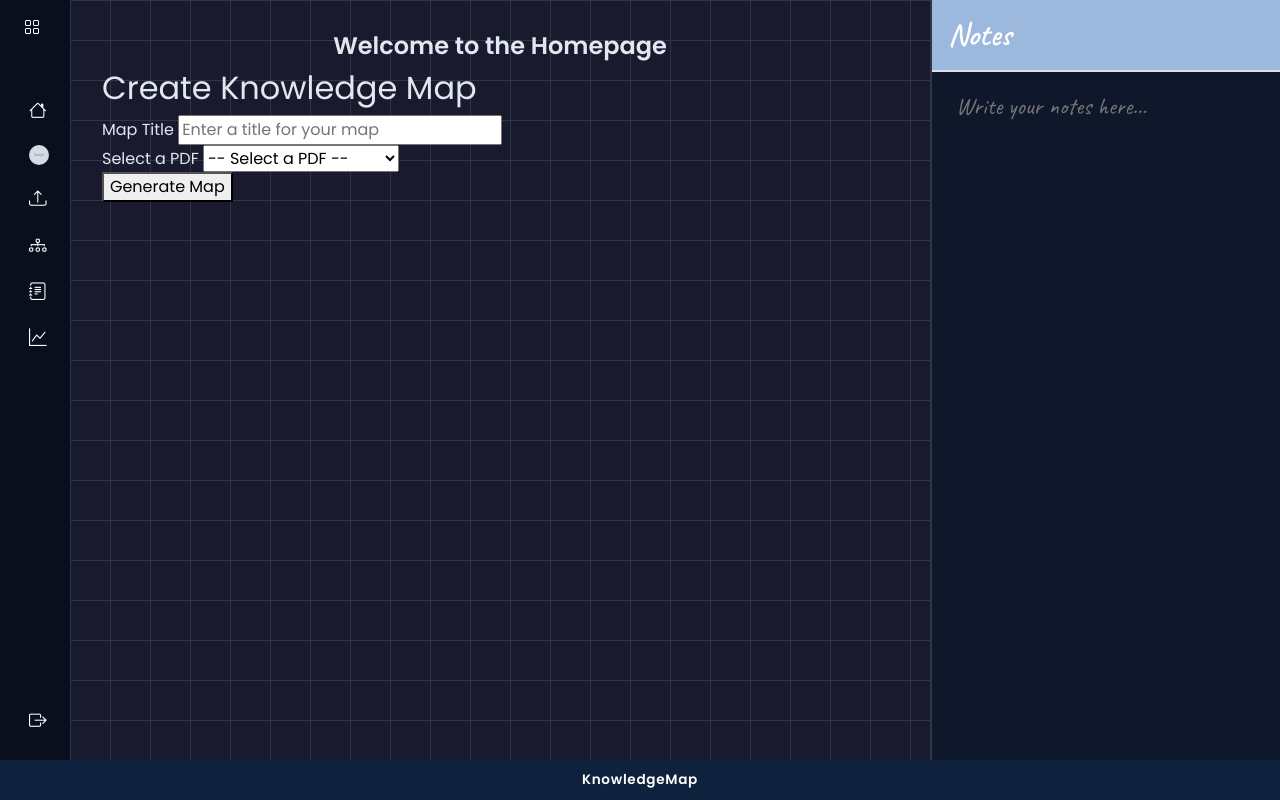
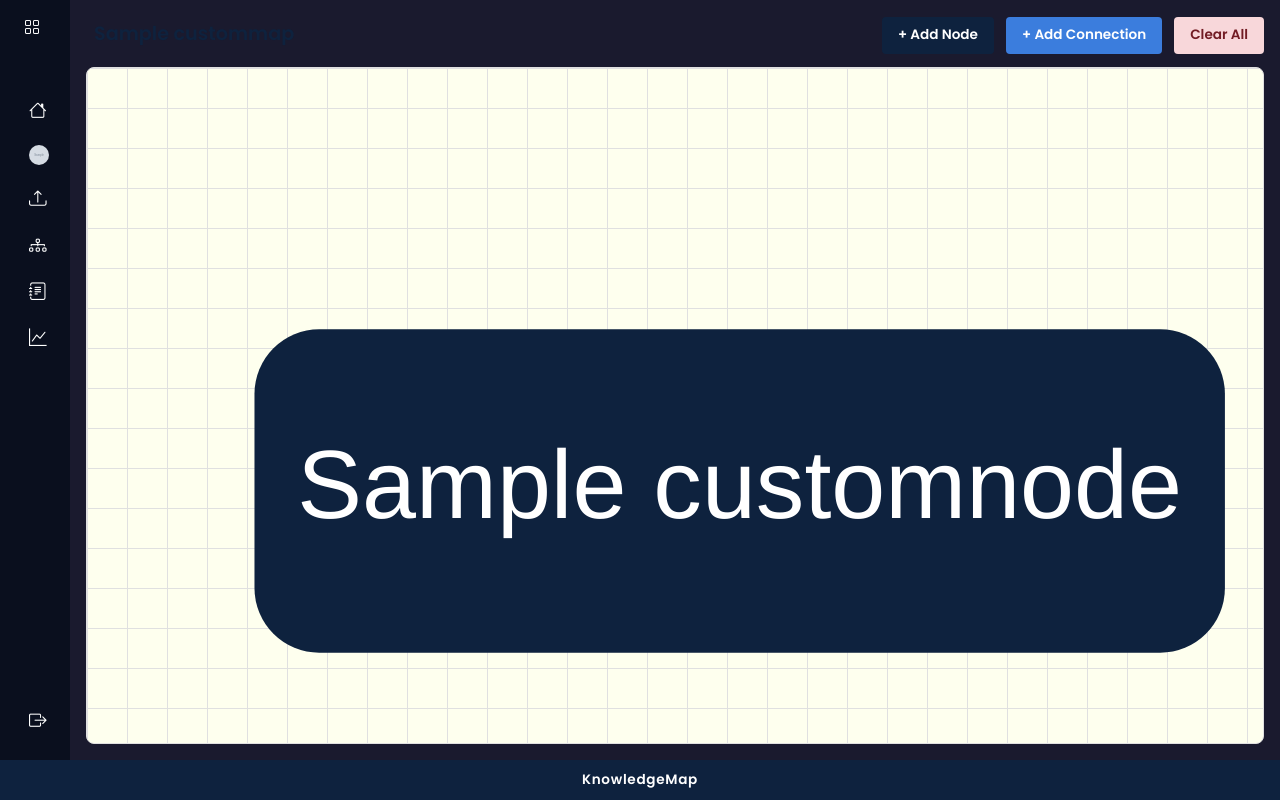
Before and after one commit to CS4300-CS5300-SP26/dev5_cust3, a Django app: page /homepage/ in a window 1280 px wide. Run offline with Django 4.2, Linux system fonts and the light colour scheme; a user stored in the database is signed in; tables that the repository leaves empty hold one stand-in row (values such as "Sample post"); grey boxes marked "Sample" are stand-in pictures; parts of the project's set-up code (start-up, migrations or seed data) failed here and were passed over; some libraries are stand-ins or nearby versions.

Commit message:
after trial and error, a working custom map homepage!!!!

```diff
--- a/knowledge_map/knowledge_app/static/css/homepage.css
+++ b/knowledge_map/knowledge_app/static/css/homepage.css
@@ -1,55 +1,207 @@
-.homepage-wrapper {
+/* Builder wrapper */
+.builder-wrapper {
     display: flex;
-    height: 100vh;
+    flex-direction: column;
+    height: calc(100vh - 2.5rem);
+    padding: 1rem;
+    position: relative;
 }
 
-.homepage-main {
-    flex: 1;
-    padding: 2rem;
-    background-image:
-    linear-gradient(var(--card-border) 1px, transparent 1px),
-    linear-gradient(90deg, var(--card-border) 1px, transparent 1px);
-    background-size: 40px 40px;
-    background-color: var(--bg-color);
+/* Toolbar */
+.builder-toolbar {
+    display: flex;
+    align-items: center;
+    gap: 0.75rem;
+    margin-bottom: 0.75rem;
+    flex-wrap: wrap;
 }
 
-.notepad-panel {
-    width: 350px;
-    min-width: 300px;
-    background-color: var(--input-bg);
-    border-left: 2px solid var(--card-border);
+/* Editable map title */
+.map-title-input {
+    font-family: 'Poppins', sans-serif;
+    font-size: 1.2rem;
+    font-weight: 600;
+    color: #0e223e;
+    border: none;
+    border-bottom: 2px solid transparent;
+    outline: none;
+    background: transparent;
+    padding: 0.25rem 0.5rem;
+    flex: 1;
+    min-width: 150px;
+}
+
+.map-title-input:focus {
+    border-bottom: 2px solid #3b7ddd;
+}
+
+/* Toolbar buttons */
+.toolbar-btn {
+    background-color: #0e223e;
+    color: white;
+    border: none;
+    padding: 0.5rem 1rem;
+    border-radius: 4px;
+    font-size: 0.85rem;
+    font-weight: 600;
+    cursor: pointer;
+    font-family: 'Poppins', sans-serif;
+}
+
+.toolbar-btn:hover {
+    background-color: #3b7ddd;
+}
+
+.edge-btn {
+    background-color: #3b7ddd;
+}
+
+.edge-btn:hover {
+    background-color: #0e223e;
+}
+
+.clear-btn {
+    background-color: #f8d7da;
+    color: #721c24;
+}
+
+.clear-btn:hover {
+    background-color: #721c24;
+    color: white;
+}
+
+/* Add node form */
+.add-node-form {
+    display: flex;
+    gap: 0.5rem;
+    padding: 0.75rem 0;
+    align-items: center;
+    flex-wrap: wrap;
+}
+
+.add-node-form input {
+    padding: 0.5rem 0.75rem;
+    border: 1px solid #e0e0e0;
+    border-radius: 4px;
+    font-family: 'Poppins', sans-serif;
+    font-size: 0.85rem;
+    outline: none;
+    flex: 1;
+    min-width: 150px;
+}
+
+.add-node-form input:focus {
+    border-color: #9db8dd;
+}
+
+.confirm-btn {
+    background-color: #0e223e;
+    color: white;
+    border: none;
+    padding: 0.5rem 1rem;
+    border-radius: 4px;
+    font-size: 0.85rem;
+    font-weight: 600;
+    cursor: pointer;
+    font-family: 'Poppins', sans-serif;
+}
+
+.confirm-btn:hover {
+    background-color: #3b7ddd;
+}
+
+.cancel-btn {
+    background-color: #e0e0e0;
+    color: #333;
+    border: none;
+    padding: 0.5rem 1rem;
+    border-radius: 4px;
+    font-size: 0.85rem;
+    font-weight: 600;
+    cursor: pointer;
+    font-family: 'Poppins', sans-serif;
+}
+
+.cancel-btn:hover {
+    background-color: #ccc;
+}
+
+/* Cytoscape canvas */
+#cy {
+    flex: 1;
+    border: 1px solid #e0e0e0;
+    border-radius: 8px;
+    background-color: #feffee;
+    background-image:
+        linear-gradient(#e0e0e0 1px, transparent 1px),
+        linear-gradient(90deg, #e0e0e0 1px, transparent 1px);
+    background-size: 40px 40px;
+}
+
+/* Node popup */
+.node-popup {
+    position: absolute;
+    top: 0;
+    right: 0;
+    height: 100%;
+    width: 300px;
+    background-color: #fff;
+    border-left: 2px solid #e0e0e0;
     display: flex;
     flex-direction: column;
+    padding: 1.5rem;
+    box-shadow: -4px 0 12px rgba(0, 0, 0, 0.1);
+    z-index: 100;
+    overflow-y: auto;
 }
 
-.notepad-header {
-    padding: 1rem 1rem;
-    border-bottom: 2px solid #e0e0e0;
-    background-color: #9db8dd;
-    color: white;
-    font-family: "Caveat", cursive;
-    font-optical-sizing: auto;
-    font-weight: 400;
-    font-style: normal;
+.node-popup h3 {
+    font-size: 1rem;
+    font-weight: 600;
+    color: #0e223e;
+    margin-bottom: 0.5rem;
+    margin-top: 1.5rem;
 }
 
-.notepad-header h2 {
-    font-size: 2rem;
-    font-weight: 600;
-    margin: 0;
+.node-popup p {
+    font-size: 0.875rem;
+    color: #555;
+    margin: 0 0 1rem 0;
 }
 
-.notepad-body {
-    flex: 1;
-    padding: 1rem 1.5rem;
+.popup-close {
+    position: absolute;
+    top: 0.5rem;
+    right: 0.75rem;
+    background: none;
     border: none;
-    resize: none;
-    font-family: "Caveat", cursive;
-    font-optical-sizing: auto;
-    font-weight: 400;
-    font-style: normal;
-    font-size: 1.5rem;
-    outline: none;
-    background-color: var(--input-bg);
-    color: var(--input-color);
+    font-size: 1rem;
+    cursor: pointer;
+    color: #555;
 }
+
+.popup-close:hover {
+    color: #0e223e;
+}
+
+.delete-btn {
+    background-color: #f8d7da;
+    color: #721c24;
+    border: none;
+    padding: 0.5rem 1rem;
+    border-radius: 4px;
+    font-size: 0.85rem;
+    font-weight: 600;
+    cursor: pointer;
+    font-family: 'Poppins', sans-serif;
+    margin-top: auto;
+}
+
+.delete-btn:hover {
+    background-color: #721c24;
+    color: white;
+}
+
+.hidden {
+    display: none;
+}
--- /dev/null
+++ b/knowledge_map/knowledge_app/static/js/homepage.js
@@ -0,0 +1,325 @@
+console.log('homepage.js loaded');
+
+document.addEventListener('DOMContentLoaded', function() {
+    // @ts-nocheck
+
+    // Read Django variables from data attributes
+    const mapData = document.getElementById('map-data');
+    const csrfToken = mapData.dataset.csrf;
+    const mapId = mapData.dataset.mapId;
+    const cyNodes = JSON.parse(mapData.dataset.nodes);
+    const cyEdges = JSON.parse(mapData.dataset.edges);
+
+    const addNodeUrl = `/custom-map/${mapId}/add-node/`;
+    const addEdgeUrl = `/custom-map/${mapId}/add-edge/`;
+    const updateTitleUrl = `/custom-map/${mapId}/update-title/`;
+
+    // Initialise Cytoscape
+    const cy = cytoscape({
+        container: document.getElementById('cy'),
+        elements: [...cyNodes, ...cyEdges],
+        style: [
+            {
+                selector: 'node',
+                style: {
+                    'background-color': '#0e223e',
+                    'label': 'data(label)',
+                    'color': '#fff',
+                    'text-valign': 'center',
+                    'text-halign': 'center',
+                    'font-size': '12px',
+                    'width': '120px',
+                    'height': '40px',
+                    'shape': 'roundrectangle',
+                    'text-wrap': 'wrap',
+                    'text-max-width': '110px',
+                }
+            },
+            {
+                selector: 'edge',
+                style: {
+                    'width': 2,
+                    'line-color': '#9db8dd',
+                    'target-arrow-color': '#9db8dd',
+                    'target-arrow-shape': 'triangle',
+                    'curve-style': 'bezier',
+                    'label': 'data(label)',
+                    'font-size': '10px',
+                    'color': '#333',
+                }
+            },
+            {
+                selector: 'node.selected-source',
+                style: {
+                    'background-color': '#3b7ddd',
+                    'border-width': '3px',
+                    'border-color': '#fff',
+                }
+            }
+        ],
+        layout: { name: 'preset' }
+    });
+
+    // Cache DOM elements
+    const popup = document.getElementById('node-popup');
+    const popupLabel = document.getElementById('popup-label');
+    const popupSummary = document.getElementById('popup-summary');
+    const popupClose = document.getElementById('popup-close');
+    const deleteNodeBtn = document.getElementById('delete-node-btn');
+    const edgePopup = document.getElementById('edge-popup');
+    const edgePopupLabel = document.getElementById('edge-popup-label');
+    const edgePopupClose = document.getElementById('edge-popup-close');
+    const deleteEdgeBtn = document.getElementById('delete-edge-btn');
+    const addNodeBtn = document.getElementById('add-node-btn');
+    const addEdgeBtn = document.getElementById('add-edge-btn');
+    const addNodeForm = document.getElementById('add-node-form');
+    const confirmAddNode = document.getElementById('confirm-add-node');
+    const cancelAddNode = document.getElementById('cancel-add-node');
+    const clearBtn = document.getElementById('clear-btn');
+    const mapTitleInput = document.getElementById('map-title');
+
+    let selectedNodeId = null;
+    let selectedEdgeId = null;
+    let edgeMode = false;
+    let sourceNode = null;
+
+    // ── Title update ──────────────────────────────────────────────────────────────
+    mapTitleInput.addEventListener('blur', async function() {
+        const title = mapTitleInput.value.trim();
+        if (!title) return;
+        await fetch(updateTitleUrl, {
+            method: 'POST',
+            headers: { 'Content-Type': 'application/json', 'X-CSRFToken': csrfToken },
+            body: JSON.stringify({ title })
+        });
+    });
+
+    // ── Add node ──────────────────────────────────────────────────────────────────
+    addNodeBtn.addEventListener('click', function() {
+        addNodeForm.classList.remove('hidden');
+        document.getElementById('new-node-label').focus();
+    });
+
+    cancelAddNode.addEventListener('click', function() {
+        addNodeForm.classList.add('hidden');
+        document.getElementById('new-node-label').value = '';
+        document.getElementById('new-node-summary').value = '';
+    });
+
+    confirmAddNode.addEventListener('click', async function() {
+        const label = document.getElementById('new-node-label').value.trim();
+        const summary = document.getElementById('new-node-summary').value.trim();
+
+        if (!label) {
+            alert('Please enter a label for the node.');
+            return;
+        }
+
+        const x = cy.width() / 2 + (Math.random() - 0.5) * 100;
+        const y = cy.height() / 2 + (Math.random() - 0.5) * 100;
+
+        try {
+            const response = await fetch(addNodeUrl, {
+                method: 'POST',
+                headers: { 'Content-Type': 'application/json', 'X-CSRFToken': csrfToken },
+                body: JSON.stringify({ label, summary, x, y })
+            });
+            const data = await response.json();
+
+            if (response.ok) {
+                cy.add({
+                    group: 'nodes',
+                    data: { id: data.id, label: data.label, summary: data.summary },
+                    position: { x, y }
+                });
+                addNodeForm.classList.add('hidden');
+                document.getElementById('new-node-label').value = '';
+                document.getElementById('new-node-summary').value = '';
+            } else {
+                alert(data.error || 'Failed to add node.');
+            }
+        } catch {
+            alert('Network error. Failed to add node.');
+        }
+    });
+
+    // ── Add connection (edge mode) ────────────────────────────────────────────────
+    addEdgeBtn.addEventListener('click', function() {
+        edgeMode = !edgeMode;
+        sourceNode = null;
+
+        if (edgeMode) {
+            addEdgeBtn.textContent = 'Cancel Connection';
+            addEdgeBtn.style.backgroundColor = '#856404';
+            cy.nodes().style('border-width', '2px');
+            cy.nodes().style('border-color', '#9db8dd');
+        } else {
+            resetEdgeMode();
+        }
+    });
+
+    function resetEdgeMode() {
+        if (sourceNode) sourceNode.removeClass('selected-source');
+        sourceNode = null;
+        edgeMode = false;
+        addEdgeBtn.textContent = '+ Add Connection';
+        addEdgeBtn.style.backgroundColor = '';
+        cy.nodes().style('border-width', '0px');
+    }
+
+    // ── Node tap handler ──────────────────────────────────────────────────────────
+    cy.on('tap', 'node', function(event) {
+        const node = event.target;
+
+        if (edgeMode) {
+            if (!sourceNode) {
+                sourceNode = node;
+                node.addClass('selected-source');
+            } else if (sourceNode.id() !== node.id()) {
+                const label = prompt('Enter connection label (optional):') || '';
+
+                fetch(addEdgeUrl, {
+                    method: 'POST',
+                    headers: { 'Content-Type': 'application/json', 'X-CSRFToken': csrfToken },
+                    body: JSON.stringify({
+                        source_id: sourceNode.data('id'),
+                        target_id: node.data('id'),
+                        label
+                    })
+                })
+                .then(r => r.json())
+                .then(data => {
+                    if (data.error) {
+                        alert(data.error);
+                    } else {
+                        cy.add({
+                            group: 'edges',
+                            data: { id: data.id, source: data.source, target: data.target, label: data.label }
+                        });
+                    }
+                })
+                .catch(() => alert('Failed to create connection.'))
+                .finally(() => resetEdgeMode());
+            }
+            return;
+        }
+
+        // Normal mode - show popup
+        selectedNodeId = node.data('id');
+        popupLabel.textContent = node.data('label') || '';
+        popupSummary.textContent = node.data('summary') || '';
+        popup.classList.remove('hidden');
+        edgePopup.classList.add('hidden');
+    });
+
+    // ── Edge tap handler ──────────────────────────────────────────────────────────
+    cy.on('tap', 'edge', function(event) {
+        if (edgeMode) return;
+        const edge = event.target;
+        selectedEdgeId = edge.data('id').replace('e', '');
+        edgePopupLabel.textContent = edge.data('label') || '';
+        edgePopup.classList.remove('hidden');
+        popup.classList.add('hidden');
+    });
+
+    // Close popups when clicking background
+    cy.on('tap', function(event) {
+        if (event.target === cy) {
+            popup.classList.add('hidden');
+            edgePopup.classList.add('hidden');
+            selectedNodeId = null;
+            selectedEdgeId = null;
+        }
+    });
+
+    // ── Save node position after drag ─────────────────────────────────────────────
+    cy.on('dragfree', 'node', async function(event) {
+        const node = event.target;
+        const pos = node.position();
+        const nodeId = node.data('id');
+        const updateUrl = `/custom-map/${mapId}/update-node/${nodeId}/`;
+
+        await fetch(updateUrl, {
+            method: 'POST',
+            headers: { 'Content-Type': 'application/json', 'X-CSRFToken': csrfToken },
+            body: JSON.stringify({ x: pos.x, y: pos.y })
+        });
+    });
+
+    // ── Close popups ──────────────────────────────────────────────────────────────
+    popupClose.addEventListener('click', function() {
+        popup.classList.add('hidden');
+        selectedNodeId = null;
+    });
+
+    edgePopupClose.addEventListener('click', function() {
+        edgePopup.classList.add('hidden');
+        selectedEdgeId = null;
+    });
+
+    // ── Delete node ───────────────────────────────────────────────────────────────
+    deleteNodeBtn.addEventListener('click', async function() {
+        if (!selectedNodeId) return;
+        if (!confirm('Delete this node?')) return;
+
+        const deleteUrl = `/custom-map/${mapId}/delete-node/${selectedNodeId}/`;
+
+        try {
+            const response = await fetch(deleteUrl, {
+                method: 'POST',
+                headers: { 'X-CSRFToken': csrfToken }
+            });
+
+            if (response.ok) {
+                cy.getElementById(selectedNodeId).remove();
+                popup.classList.add('hidden');
+                selectedNodeId = null;
+            } else {
+                alert('Failed to delete node.');
+            }
+        } catch {
+            alert('Network error. Failed to delete node.');
+        }
+    });
+
+    // ── Delete edge ───────────────────────────────────────────────────────────────
+    deleteEdgeBtn.addEventListener('click', async function() {
+        if (!selectedEdgeId) return;
+        if (!confirm('Delete this connection?')) return;
+
+        const deleteUrl = `/custom-map/${mapId}/delete-edge/${selectedEdgeId}/`;
+
+        try {
+            const response = await fetch(deleteUrl, {
+                method: 'POST',
+                headers: { 'X-CSRFToken': csrfToken }
+            });
+
+            if (response.ok) {
+                cy.getElementById(`e${selectedEdgeId}`).remove();
+                edgePopup.classList.add('hidden');
+                selectedEdgeId = null;
+            } else {
+                alert('Failed to delete connection.');
+            }
+        } catch {
+            alert('Network error. Failed to delete connection.');
+        }
+    });
+
+    // ── Clear all ─────────────────────────────────────────────────────────────────
+    clearBtn.addEventListener('click', async function() {
+        if (!confirm('Are you sure you want to clear the entire map?')) return;
+
+        const nodes = cy.nodes().map(n => n.data('id'));
+        for (const nodeId of nodes) {
+            await fetch(`/custom-map/${mapId}/delete-node/${nodeId}/`, {
+                method: 'POST',
+                headers: { 'X-CSRFToken': csrfToken }
+            });
+        }
+        cy.elements().remove();
+        popup.classList.add('hidden');
+        edgePopup.classList.add('hidden');
+    });
+});
--- a/knowledge_map/knowledge_app/templates/knowledge_app/homepage.html
+++ b/knowledge_map/knowledge_app/templates/knowledge_app/homepage.html
@@ -2,50 +2,61 @@
 {% load static %}
 
 {% block head %}
-<link rel="stylesheet" href="{% static 'css/homepage.css' %}">
+<link rel="stylesheet" href="{% static 'css/homepage.css' %}?v=2">
 {% endblock %}
 
 {% block content %}
-<link rel="preconnect" href="https://fonts.googleapis.com">
-<link rel="preconnect" href="https://fonts.gstatic.com" crossorigin>
-<link href="https://fonts.googleapis.com/css2?family=Caveat:wght@400..700&display=swap" rel="stylesheet">
-<div class="homepage-wrapper">
-    <div class="homepage-main">
-        <h1 style="text-align: center;">Welcome to the Homepage</h1>
+<div class="builder-wrapper">
 
-        <!-- Create map form -->
-        <div class="create-map-form">
-            <h2>Create Knowledge Map</h2>
-            <form method="POST" action="{% url 'create_map' %}">
-                {% csrf_token %}
-                <div class="form-group">
-                    <label for="title">Map Title</label>
-                    <input type="text" id="title" name="title" placeholder="Enter a title for your map" required>
-                </div>
-                <div class="form-group">
-                    <label for="file_id">Select a PDF</label>
-                    <select id="file_id" name="file_id" required>
-                        <option value="">-- Select a PDF --</option>
-                        {% for file in files %}
-                        <option value="{{ file.id }}">{{ file.file.name }} ({{ file.uploaded_at|date:"d M Y" }})</option>
-                        {% empty %}
-                        <option disabled>No PDFs uploaded yet</option>
-                        {% endfor %}
-                    </select>
-                </div>
-                <button type="submit">Generate Map</button>
-            </form>
-        </div>
+    <!-- Toolbar -->
+    <div class="builder-toolbar">
+        <!-- Editable map title -->
+        <input type="text" id="map-title" class="map-title-input" value="{{ custom_map.title }}">
 
+        <!-- Action buttons -->
+        <button id="add-node-btn" class="toolbar-btn">+ Add Node</button>
+        <button id="add-edge-btn" class="toolbar-btn edge-btn">+ Add Connection</button>
+        <button id="clear-btn" class="toolbar-btn clear-btn">Clear All</button>
     </div>
 
-    <!--Notepad Panel-->
-    <div class="notepad-panel">
-        <div class="notepad-header">
-            <h2>Notes</h2>
-        </div>
-        <textarea class="notepad-body" placeholder="Write your notes here..."></textarea>
+    <!-- Add node form (hidden by default) -->
+    <div id="add-node-form" class="add-node-form hidden">
+        <input type="text" id="new-node-label" placeholder="Node label (required)">
+        <input type="text" id="new-node-summary" placeholder="Node summary (optional)">
+        <button id="confirm-add-node" class="confirm-btn">Add</button>
+        <button id="cancel-add-node" class="cancel-btn">Cancel</button>
     </div>
+
+    <!-- Cytoscape canvas -->
+    <div id="cy"></div>
+
+    <!-- Node popup -->
+    <div id="node-popup" class="node-popup hidden">
+        <button id="popup-close" class="popup-close">✕</button>
+        <h3 id="popup-label"></h3>
+        <p id="popup-summary"></p>
+        <button id="delete-node-btn" class="delete-btn">Delete Node</button>
+    </div>
+
+    <!-- Edge popup -->
+    <div id="edge-popup" class="node-popup hidden">
+        <button id="edge-popup-close" class="popup-close">✕</button>
+        <h3>Connection</h3>
+        <p id="edge-popup-label"></p>
+        <button id="delete-edge-btn" class="delete-btn">Delete Connection</button>
+    </div>
+
 </div>
 
+<!-- Pass Django variables to JS via data attributes -->
+<div id="map-data"
+    data-csrf="{{ csrf_token }}"
+    data-map-id="{{ custom_map.id }}"
+    data-nodes='{{ nodes|safe }}'
+    data-edges='{{ edges|safe }}'>
+</div>
+
+<script src="https://cdnjs.cloudflare.com/ajax/libs/cytoscape/3.28.1/cytoscape.min.js"></script>
+<script src="{% static 'js/homepage.js' %}?v=2"></script>
+
 {% endblock %}
--- a/knowledge_map/knowledge_app/urls.py
+++ b/knowledge_map/knowledge_app/urls.py
@@ -33,9 +33,9 @@
     path('map/<int:map_id>/add-relationship/', views.add_relationship, name='add_relationship'),
     path('map/<int:map_id>/delete-relationship/<int:relationship_id>/', views.delete_relationship, name='delete_relationship'),
     path('custom-map/<int:map_id>/add-node/', views.save_custom_node, name='save_custom_node'),
-    path('custom-map/<int:map_id>/update-node/<int:node_id>/', views.update_custom_node_position, name='update_custom_node_position'),
-    path('custom-map/<int:map_id>/delete-node/<int:node_id>/', views.delete_custom_node, name='delete_custom_node'),
+    path('custom-map/<int:map_id>/update-node/<uuid:node_id>/', views.update_custom_node_position, name='update_custom_node_position'),
+    path('custom-map/<int:map_id>/delete-node/<uuid:node_id>/', views.delete_custom_node, name='delete_custom_node'),
     path('custom-map/<int:map_id>/add-edge/', views.save_custom_edge, name='save_custom_edge'),
-    path('custom-map/<int:map_id>/delete-edge/<int:edge_id>/', views.delete_custom_edge, name='delete_custom_edge'),
+    path('custom-map/<int:map_id>/delete-edge/<uuid:edge_id>/', views.delete_custom_edge, name='delete_custom_edge'),
     path('custom-map/<int:map_id>/update-title/', views.update_custom_map_title, name='update_custom_map_title'),
 ]
--- a/knowledge_map/knowledge_app/views.py
+++ b/knowledge_map/knowledge_app/views.py
@@ -871,8 +871,8 @@
 
     return render(request, 'knowledge_app/homepage.html', {
         'custom_map': custom_map,
-        'nodes': nodes,
-        'edges': edges,
+        'nodes': json.dumps(nodes),
+        'edges': json.dumps(edges),
     })
 
 
```
